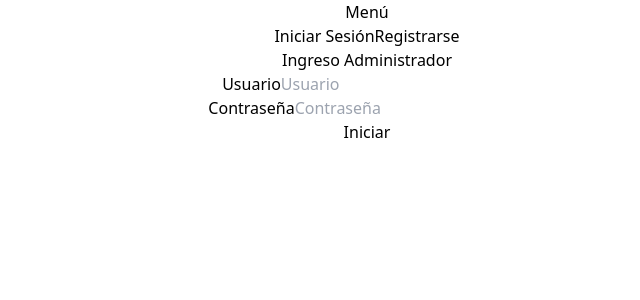
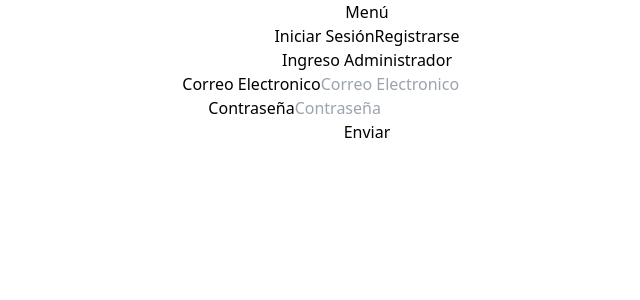
Before and after one commit to Gonzalojp18/ProyectMeet, a React (Vite) app: page /login in a window 1280 px wide. Shown: the top 300 px of the page, without its empty margins (273-913 px from the left). Built offline with nearby package versions, Linux system fonts and the light colour scheme.

Commit message:
refactor: finished login component

```diff
--- a/src/components/Login.jsx
+++ b/src/components/Login.jsx
@@ -1,21 +1,27 @@
 import React, { useState } from 'react';
-import useAuthStore from '../store/authStore';
 import { useNavigate } from 'react-router-dom';
+import { setToken } from '../utils/authLocalStorage'
+import axios from 'axios';
 
 const Login = () => {
-  const [credentials, setCredentials] = useState({ username: '', password: '' });
-  const [error, setError] = useState('');
-  const login = useAuthStore(state => state.login);
+  const [credentials, setCredentials] = useState({ email: '', password: '' });
+  const [error, setError] = useState(null);
+  const [loading, setLoading] = useState(null);
   const navigate = useNavigate();
 
-  const handleSubmit = (e) => {
+  const handleSubmit = async (e) => {
     e.preventDefault();
-    setError('');
-    const success = login(credentials.username, credentials.password);
-    if (success) {
-      navigate('/admin');
-    } else {
-      setError('Invalid credentials');
+    setLoading(true)
+
+    try {
+        const res = await axios.post('http://localhost:3000/api/auth/login', credentials)
+        setToken(res.data.token)
+        navigate('/');
+    } catch (error) {
+        setError(error.response.data.error.message)
+        handleAxiosError(error)
+    } finally {
+        setLoading(false)
     }
   };
 
@@ -33,16 +39,16 @@ const Login = () => {
         <form className="mt-8 space-y-6" onSubmit={handleSubmit}>
           <div className="rounded-md shadow-sm -space-y-px">
             <div>
-              <label htmlFor="username" className="sr-only">Usuario</label>
+              <label htmlFor="email" className="sr-only">Correo Electronico</label>
               <input
-                id="username"
-                name="username"
-                type="text"
+                id="email"
+                name="email"
+                type="email"
                 required
                 className="appearance-none rounded-none relative block w-full px-3 py-2 border border-gray-300 placeholder-gray-500 text-gray-900 rounded-t-md focus:outline-none focus:ring-indigo-500 focus:border-indigo-500 focus:z-10 sm:text-sm"
-                placeholder="Usuario"
-                value={credentials.username}
-                onChange={(e) => setCredentials({...credentials, username: e.target.value})}
+                placeholder="Correo Electronico"
+                value={credentials.email}
+                onChange={(e) => setCredentials({...credentials, email: e.target.value})}
               />
             </div>
             <div>
@@ -65,7 +71,7 @@ const Login = () => {
               type="submit"
               className="group relative w-full flex justify-center py-2 px-4 border border-transparent text-sm font-medium rounded-md text-white bg-indigo-600 hover:bg-indigo-700 focus:outline-none focus:ring-2 focus:ring-offset-2 focus:ring-indigo-500"
             >
-              Iniciar
+              {loading ? 'Cargando...' : 'Enviar'}
             </button>
           </div>
         </form>
```
Also changed, not shown: 1 other file (tests, documents, lock files or other folders).
